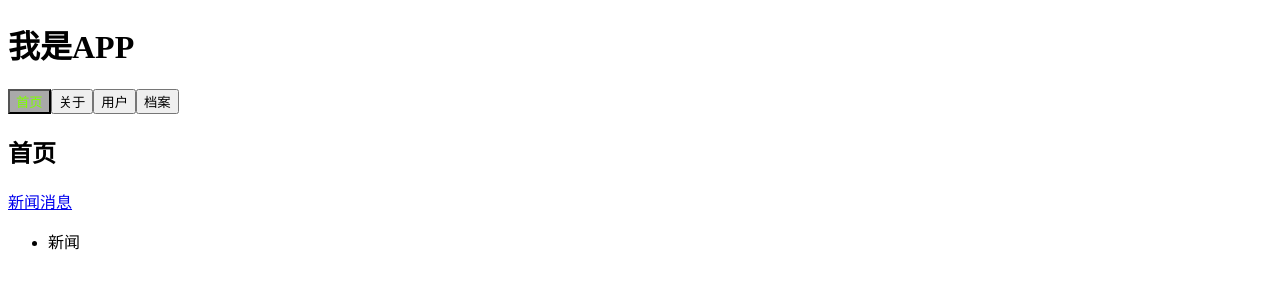
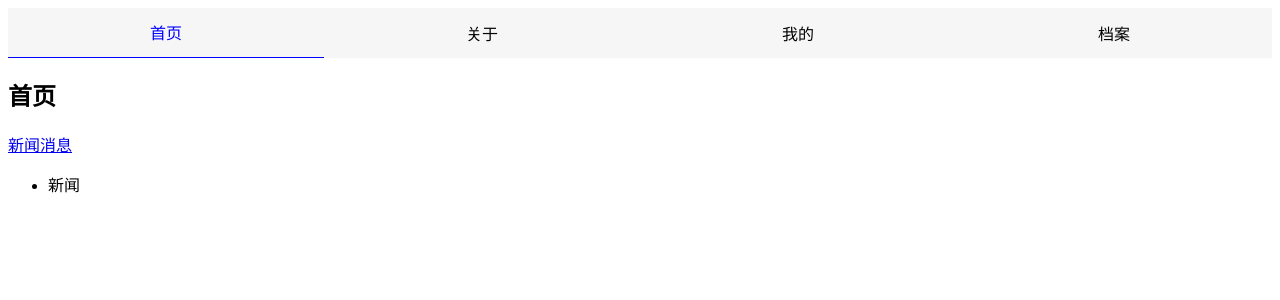
Before and after one commit to zhangyunpeng0506/vueCliUse, a Vue app: page /home/news in a window 1280 px wide. Shown: the top 300 px of the page. Built offline with nearby package versions, Linux system fonts and the light colour scheme.

Commit message:
tabbar组件实现

```diff
--- a/package.json
+++ b/package.json
@@ -9,7 +9,7 @@
   "dependencies": {
     "core-js": "^3.6.4",
     "vue": "^2.6.11",
-    "vue-router": "^3.2.0"
+    "vue-router": "^3.0.7"
   },
   "devDependencies": {
     "@vue/cli-plugin-babel": "~4.3.0",
--- a/src/App.vue
+++ b/src/App.vue
@@ -1,15 +1,14 @@
 <template>
   <div id="app">
-    <h1>我是APP</h1>
     <!--vue-router中内置组件-->
-    <router-link to="/home" tag="button" replace>首页</router-link>
+    <!-- <router-link to="/home" tag="button" replace>首页</router-link>
     <router-link to="/about" tag="button" replace>关于</router-link>
     <router-link :to="'/user/'+userId" tag="button" replace>用户</router-link>
     <router-link
       :to="{path:'/profile',
             query:{name:'zyp',height:'177'}}"
       tag="button">档案</router-link>
-    <br/>
+    <br/> -->
     <!-- <button @click="homeClick">首页</button>
     <button @click="aboutClick">关于</button> -->
     <!--渲染的位置-->
@@ -17,9 +16,17 @@
     include:
     exclude:不包含的页面
     -->
-    <keep-alive exclude="Profile,User">
+    <tab-bar>
+      <tab-bar-item path="/home">首页</tab-bar-item>
+      <!-- <tab-bar-item path="/economics">财经</tab-bar-item>
+      <tab-bar-item path="/sports">体育</tab-bar-item> -->
+      <tab-bar-item path="/about">关于</tab-bar-item>
+      <tab-bar-item path="/user">我的</tab-bar-item>
+      <tab-bar-item path="/profile">档案</tab-bar-item>
+    </tab-bar>
+    <!-- <keep-alive exclude="Profile,User"> -->
       <router-view/>
-    </keep-alive>
+    <!-- </keep-alive> -->
   </div>
 </template>
 
@@ -35,9 +42,8 @@
   replace //禁用浏览器的前进返回按钮 （原理：history模式_:默认使用的是history.pushState(),replace属性使用replaceState();hash模式_:）
  */
 
-/*路由懒加载
-
-*/
+import TabBar from '@/components/tabbar/TabBar'
+import TabBarItem from '@/components/tabbar/TabBarItem'
 
 export default {
   name: 'App',
@@ -45,6 +51,10 @@ export default {
     return {
       userId:'zhangsan'
     }
+  },
+  components:{
+    TabBar,
+    TabBarItem
   },
   methods:{
     homeClick(){
--- a/src/components/TabBar/TabBar.vue
+++ b/src/components/TabBar/TabBar.vue
@@ -1,13 +1,24 @@
 <template>
-
+  <div>
+    <div class="tab-bar">
+      <slot></slot>
+    </div>
+  </div>
 </template>
 
 <script>
 export default {
-
+  name:'TabBar',
 }
 </script>
 
-<style>
-
+<style lang="less" scoped>
+  .tab-bar{
+    display: flex;
+    justify-content: space-around;
+    align-items: center;
+    height: 49px;
+    background-color:#f6f6f6;
+    box-shadow: 0px 1px 1px #f6f6f6;
+  }
 </style>
--- a/src/components/TabBar/TabBarItem.vue
+++ b/src/components/TabBar/TabBarItem.vue
@@ -1,13 +1,43 @@
 <template>
-
+  <div class="tab-bar-item" :style="active">
+    <div @click="itemClick">
+      <slot></slot>
+    </div>
+  </div>
 </template>
 
 <script>
 export default {
-
+  name:'TabBarItem',
+  props:{
+    path:{
+      type:String,
+      default:''
+    },
+    activeColor:{
+      type:String,
+      default:'blue'
+    }
+  },
+  computed:{
+    active(){
+      return this.$route.path.includes(this.path)?{color:this.activeColor,'border-bottom':`solid 1px ${this.activeColor}`}:{}
+    }
+  },
+  methods:{
+    itemClick(){
+      this.$router.replace(this.path)
+    }
+  }
 }
 </script>
 
-<style>
-
+<style lang="less" scoped>
+  .tab-bar-item{
+    width: 100%;
+    height: 100%;
+    display: flex;
+    justify-content: center;
+    align-items: center;
+  }
 </style>
--- a/src/router/index.js
+++ b/src/router/index.js
@@ -48,7 +48,7 @@ const routes = [
     }
   },
   {
-    path: '/user/:userId',
+    path: '/user',
     component: () => import("../view/user/User"),
     meta:{
       title:'用户'
@@ -56,7 +56,7 @@ const routes = [
   },
   {
     path: '/profile',
-    component: () => import("@view/profile/Profile"),
+    component: () => import("@/view/profile/Profile"),
     meta:{
       title:'档案'
     }
--- a/src/view/home/Home.vue
+++ b/src/view/home/Home.vue
@@ -34,7 +34,6 @@ export default {
     //当页面处于不活跃状态调用
   },
   beforeRouteLeave(to,from,next){ //组件内钩子
-    console.log(this.$route.path);
     this.path=this.$route.path;
     next();
   }
```
Also changed, not shown: 1 other file (tests, documents, lock files or other folders).
